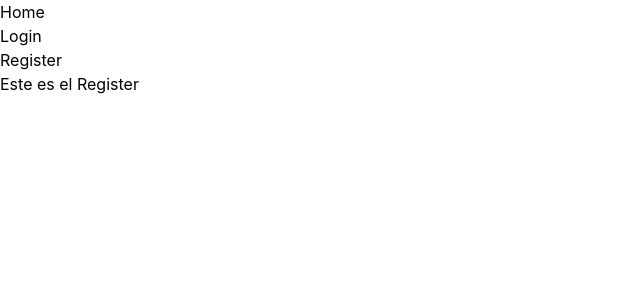
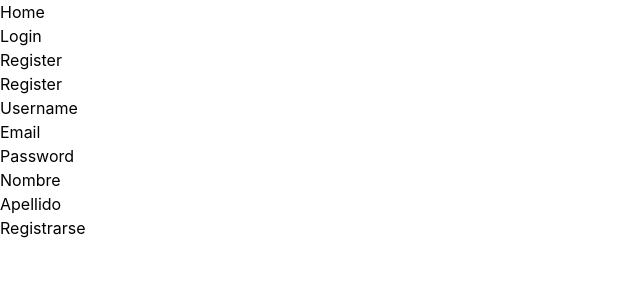
Before and after one commit to pMark22/trabajo-practico-integrador-2, a React (Vite) app: page /register in a window 1280 px wide. Shown: the top 300 px of the page, without its empty margins (0-640 px from the left). Built offline with nearby package versions, Linux system fonts and the light colour scheme.

Commit message:
Feat: Se implementaron los formularios de registro y login

```diff
--- a/src/App.jsx
+++ b/src/App.jsx
@@ -1,9 +1,7 @@
 import { AppRouter } from "./router/AppRouter";
 
 const App = () => {
-  return (
-    <AppRouter />
-  );
+  return <AppRouter />;
 };
 
 export default App;
--- /dev/null
+++ b/src/hooks/useFetch.js
@@ -0,0 +1,34 @@
+import { useState } from "react";
+
+export const useFetch = () => {
+  const [data, setData] = useState(null);
+  const [loading, setLoading] = useState(false);
+  const [error, setError] = useState(null);
+
+  const fetchData = async (url, options = {}) => {
+    setLoading(true);
+    setError(null);
+
+    try {
+      const response = await fetch(url, {
+        ...options,
+        credentials: "include",
+      });
+
+      const result = await response.json();
+
+      setData(result);
+    } catch (error) {
+      setError(error);
+    } finally {
+      setLoading(false);
+    }
+  };
+
+  return {
+    data,
+    loading,
+    error,
+    fetchData,
+  };
+};
--- /dev/null
+++ b/src/hooks/useForm.js
@@ -0,0 +1,19 @@
+import { useState } from "react";
+
+export const useForm = () => {
+  const [formulario, setFormulario] = useState({});
+
+  const handleChange = (e) => {
+    const { name, value } = e.target;
+
+    //prev porque el nuevo estado depende del estado anterior
+    setFormulario((prev) => ({
+      ...prev,
+      [name]: value,
+    }));
+  };
+  return {
+    formulario,
+    handleChange,
+  };
+};
--- a/src/pages/HomePage.jsx
+++ b/src/pages/HomePage.jsx
@@ -1,3 +1,3 @@
 export const HomePage = () => {
-  return <div>HomePage</div>;
+  return <h1>HomePage</h1>;
 };
--- a/src/pages/LoginPage.jsx
+++ b/src/pages/LoginPage.jsx
@@ -1,5 +1,53 @@
+import { useForm } from "../hooks/useForm";
+import { useFetch } from "../hooks/useFetch";
+
 export const LoginPage = () => {
-    return (
-        <h1>El Login</h1>
-    );
+  const { formulario, handleChange } = useForm();
+  const { fetchData, data, loading, error } = useFetch();
+
+  const handleSubmit = async (e) => {
+    e.preventDefault();
+
+    await fetchData("http://localhost:3000/api/auth/login", {
+      method: "POST",
+      headers: {
+        "Content-Type": "application/json",
+      },
+      body: JSON.stringify(formulario),
+    });
+  };
+
+  return (
+    <div>
+      <h1>Login</h1>
+
+      <form onSubmit={handleSubmit}>
+        <div>
+          <label>Email</label>
+          <input
+            type="email"
+            name="email"
+            value={formulario.email || ""}
+            onChange={handleChange}
+          />
+        </div>
+
+        <div>
+          <label>Password</label>
+          <input
+            type="password"
+            name="password"
+            value={formulario.password || ""}
+            onChange={handleChange}
+          />
+        </div>
+
+        <button type="submit">Iniciar sesion</button>
+      </form>
+
+      {loading && <p>Cargando...</p>}
+      {error && <p>{error.message}</p>}
+      {data && <p>Respuesta recibida</p>}
+    </div>
+  );
 };
--- a/src/pages/RegisterPage.jsx
+++ b/src/pages/RegisterPage.jsx
@@ -1,5 +1,85 @@
+import { useForm } from "../hooks/useForm";
+import { useFetch } from "../hooks/useFetch";
+
 export const RegisterPage = () => {
+  const { formulario, handleChange } = useForm();
+  const { fetchData, data, loading, error } = useFetch();
+
+  const handleSubmit = async (e) => {
+    e.preventDefault();
+
+    console.log(formulario);
+
+    await fetchData("http://localhost:3000/api/auth/register", {
+      method: "POST",
+      headers: {
+        "Content-Type": "application/json",
+      },
+      body: JSON.stringify(formulario),
+    });
+  };
+
   return (
-    <h1>Este es el Register</h1>
+    <div>
+      <h1>Register</h1>
+
+      <form onSubmit={handleSubmit}>
+        <div>
+          <label>Username</label>
+          <input
+            type="text"
+            name="username"
+            value={formulario.username || ""}
+            onChange={handleChange}
+          />
+        </div>
+
+        <div>
+          <label>Email</label>
+          <input
+            type="email"
+            name="email"
+            value={formulario.email || ""}
+            onChange={handleChange}
+          />
+        </div>
+
+        <div>
+          <label>Password</label>
+          <input
+            type="password"
+            name="password"
+            value={formulario.password || ""}
+            onChange={handleChange}
+          />
+        </div>
+
+        <div>
+          <label>Nombre</label>
+          <input
+            type="text"
+            name="first_name"
+            value={formulario.first_name || ""}
+            onChange={handleChange}
+          />
+        </div>
+
+        <div>
+          <label>Apellido</label>
+          <input
+            type="text"
+            name="last_name"
+            value={formulario.last_name || ""}
+            onChange={handleChange}
+          />
+        </div>
+
+        <button type="submit">Registrarse</button>
+      </form>
+
+      {loading && <p>Cargando...</p>}
+      {error && <p>{error.message}</p>}
+      {data && <p>Usuario registrado correctamente</p>}
+    </div>
   );
 };
```
